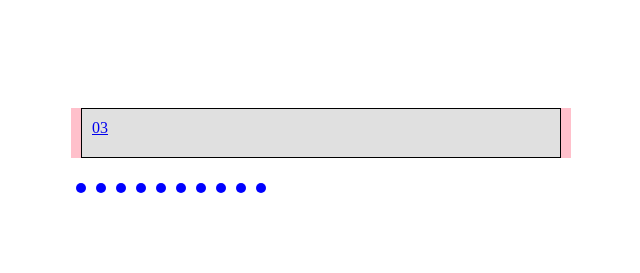
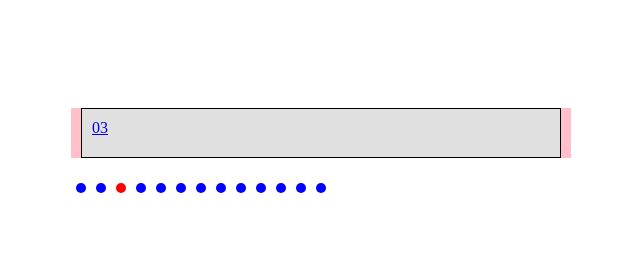
Before and after one commit to eunjye/jihyeex, a website: page dist/slide-edit.html in a window 1280 px wide. Shown: the top 273 px of the page, 37-677 px from the left. Drawn offline with nearby package versions, Linux system fonts and the light colour scheme.

Commit message:
컨트롤러 추가

```diff
--- a/dist/slide-edit.html
+++ b/dist/slide-edit.html
@@ -28,7 +28,10 @@
 	        <li id="list7"><a href="#">07</a></li>
 	        <li id="list8"><a href="#">08</a></li>
 	        <li id="list9"><a href="#">09</a></li>
-	        <li id="list10"><a href="#">10</a></li>
+            <li id="list10"><a href="#">10</a></li>
+            <li id="list11"><a href="#">11</a></li>
+            <li id="list12"><a href="#">12</a></li>
+            <li id="list13"><a href="#">13</a></li>
 	    </ul>
         <div class="list-controlls"></div>
         <div class="list-buttons">
@@ -44,7 +47,7 @@
         slide: [],
         height: 0,
         addIndex: function () {  // 슬라이드 배열 선언
-            $("#list").find("li").each(function (index, item) {
+            $("#list li").each(function (index, item) {
                 sld.slide[index] = $(this);
             });
             sld.height = sld.slide[0].outerHeight();
@@ -54,13 +57,13 @@
         play: 1,
         setControl: function () {
             for (var i = 1; i <= sld.length; i++) {	// controlls 생성
-                var $a = $('<a class="' + i + '" title="'+i+'번째 슬라이드로 이동" onclick="sld.controlSlide($(this))" href="#slide' + i + '"></a>');
+                var $a = $('<a class="control' + i + '" title="'+i+'번째 슬라이드로 이동" onclick="sld.controlSlide($(this))" href="#slide' + i + '" data="' + i + '"></a>');
                 $(".list-controlls").append($a);
             }
         },
-        hideSlide : function(){     //display:none 시켜주기
+        hideSlide : function(){     //display:none 시켜주기 및 controller 색상 변환
             setTimeout(function(){
-                $.each(sld.slide, function(){
+                $.each(sld.slide, function(index){
                 if ($(this).css('top') == sld.height+"px" || $(this).css('top') == -sld.height+"px" ){
                     $(this).hide();
                 }
@@ -71,7 +74,11 @@
             if (clear == true && sld.startAni != null) {
                 window.clearInterval(sld.startAni);
             }
+            $(".list-controlls a").css("background","blue");
+            $(".control"+(sld.n+1)).css("background","red");
             sld.startAni = setInterval(function () {
+                $(".list-controlls a").css("background","blue");
+                $(".control"+(sld.n+2)).css("background","red");
                 sld.slide[sld.n].css("display","block").css("top", "0").stop().animate({
                     top: "-=" + sld.height + "px"
                 }, 400);
@@ -122,7 +129,7 @@
             }
             sld.hideSlide();
             sld.resetSlide(true);
-            if (sld.play == 0) {
+            if (sld.play == 0) {        //멈춰있을 때
                 sld.play = 1;
                 $("#stop").text("일시중지");
             }
@@ -140,7 +147,7 @@
             sld.hideSlide();
         },
         controlSlide: function (control) {
-            var go = control.attr("class") - 1;
+            var go = control - 1;
             if (sld.n == go) {  //현재 페이지와 같은 control 누르면
                 sld.resetSlide(true)    //멈췄다가 시작
             } else {     //다른 control 누르면
@@ -170,7 +177,7 @@
 
     sld.init();
     $(".list-controlls a").click(function () {
-        sld.controlSlide($(this));
+        sld.controlSlide($(this).attr("data"));
     });
 </script>
 
```
